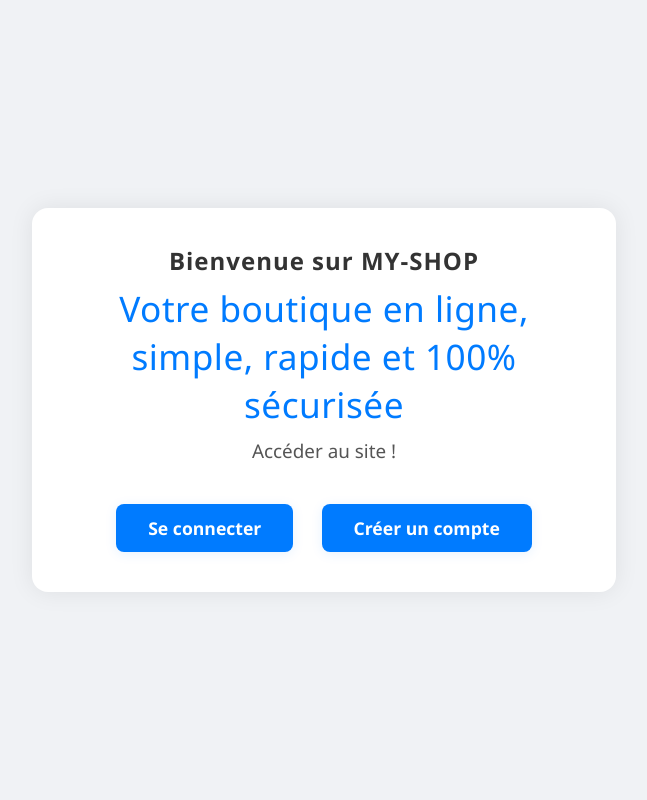
After one commit to celiathom/my_shop, a PHP site: page / in a window 1280 px wide. The commit adds this page. Shown: the whole page, without its empty margins (316-963 px from the left). Run offline with PHP 8.4, Linux system fonts and the light colour scheme.

Commit message:
Accueil dynamique : affichage conditionnel selon connexion et rôle (admin ou non), redirection après login, design pro

```diff
--- a/myshop/admin.php
+++ b/myshop/admin.php
@@ -2,7 +2,7 @@
 ini_set('display_errors', 1);
 error_reporting(E_ALL);
 session_start();
-// Redirige si l'utilisateur n'est pas connecté
+// Redirige automatiquement vers la page de connexion ou d'inscription si l'utilisateur n'est pas connecté
 if (!isset($_SESSION['user_id'])) {
     header('Location: signin.php');
     exit();
@@ -369,6 +369,7 @@ if (isset($_GET['page']) && $_GET['page'] === 'categories') {
     <link rel="stylesheet" href="css/style.css">
 </head>
 <body>
+    <div class="admin-center">
         <h1>Administration MY SHOP</h1>
         <nav>
             <ul>
@@ -376,6 +377,7 @@ if (isset($_GET['page']) && $_GET['page'] === 'categories') {
                 <li><a href="admin.php?page=products">Produits</a></li>
                 <li><a href="admin.php?page=categories">Catégories</a></li>
                 <li><a href="index.php">Retour à l'accueil</a></li>
+                <li><a href="logout.php">Déconnexion</a></li>
             </ul>
         </nav>
         <hr>
@@ -390,5 +392,6 @@ if (isset($_GET['page']) && $_GET['page'] === 'categories') {
             }
             ?>
         </div>
+    </div>
 </body>
 </html>
--- /dev/null
+++ b/myshop/css/style.css
@@ -0,0 +1,179 @@
+/* Design général pour tout le site */
+body {
+  margin: 0;
+  padding: 0;
+  font-family: "Segoe UI", Tahoma, Geneva, Verdana, sans-serif;
+  background: #f0f2f5;
+  color: #333;
+}
+
+h1 {
+  text-align: center;
+  color: #333;
+}
+
+/* Container de la page d'inscription */
+.auth-body {
+  display: flex;
+  justify-content: center;
+  align-items: center;
+  height: 100vh;
+}
+
+.auth-container {
+  background: #fff;
+  padding: 40px;
+  border-radius: 12px;
+  box-shadow: 0 0 20px rgba(0, 0, 0, 0.1);
+  width: 100%;
+  max-width: 400px;
+}
+
+.auth-container h1 {
+  margin-bottom: 20px;
+}
+
+.auth-form label {
+  display: block;
+  margin-bottom: 5px;
+  font-weight: bold;
+}
+
+.auth-form input {
+  width: 100%;
+  padding: 12px;
+  margin-bottom: 20px;
+  border: 1px solid #ccc;
+  border-radius: 6px;
+  transition: border 0.3s;
+}
+
+.auth-form input:focus {
+  border-color: #007bff;
+  outline: none;
+}
+
+.btn-primary {
+  width: 100%;
+  padding: 12px;
+  background: #007bff;
+  color: #fff;
+  font-weight: bold;
+  border: none;
+  border-radius: 6px;
+  cursor: pointer;
+  transition: background 0.3s;
+}
+
+.btn-primary:hover {
+  background: #0056b3;
+}
+
+.auth-link {
+  text-align: center;
+  margin-top: 15px;
+}
+
+.auth-link a {
+  color: #007bff;
+  text-decoration: none;
+}
+
+.auth-link a:hover {
+  text-decoration: underline;
+}
+
+.error-box {
+  background: #ffe0e0;
+  color: #b30000;
+  padding: 10px 15px;
+  border-radius: 6px;
+  margin-bottom: 20px;
+}
+
+/* Centrage et style professionnel pour la page d'accueil */
+.home-center {
+  min-height: 100vh;
+  display: flex;
+  flex-direction: column;
+  justify-content: center;
+  align-items: center;
+  background: linear-gradient(120deg, #f0f2f5 60%, #e6ecfa 100%);
+}
+.home-box {
+  background: #fff;
+  padding: 48px 40px 40px 40px;
+  border-radius: 18px;
+  box-shadow: 0 8px 32px rgba(0, 0, 0, 0.1);
+  text-align: center;
+  min-width: 420px;
+  max-width: 520px;
+  transition: box-shadow 0.2s;
+}
+.home-box:hover {
+  box-shadow: 0 12px 40px rgba(0, 123, 255, 0.13);
+}
+.home-title {
+  font-size: 0.85rem;
+  font-weight: 400;
+  color: #007bff;
+  margin-bottom: 12px;
+  letter-spacing: 0.5px;
+}
+.home-welcome {
+  font-size: 6vw;
+  font-weight: 900;
+  margin-bottom: 10px;
+  color: #23272f;
+  line-height: 1.08;
+  letter-spacing: 1px;
+}
+@media (max-width: 600px) {
+  .home-welcome {
+    font-size: 2.5rem;
+  }
+  .home-title {
+    font-size: 0.95rem;
+  }
+}
+.home-subtitle {
+  color: #6c757d;
+  font-size: 1.18rem;
+  margin-bottom: 32px;
+  font-weight: 500;
+}
+.home-btn {
+  display: inline-block;
+  margin: 22px 18px 0 18px;
+  padding: 15px 44px;
+  font-size: 1.18rem;
+  border-radius: 9px;
+  border: none;
+  background: linear-gradient(90deg, #007bff 80%, #0056b3 100%);
+  color: #fff;
+  font-weight: 600;
+  cursor: pointer;
+  transition: background 0.18s, box-shadow 0.18s;
+  text-decoration: none;
+  box-shadow: 0 2px 12px rgba(0, 123, 255, 0.1);
+  outline: none;
+}
+.home-btn:hover,
+.home-btn:focus {
+  background: linear-gradient(90deg, #0056b3 60%, #007bff 100%);
+  box-shadow: 0 4px 18px rgba(0, 123, 255, 0.16);
+}
+.admin-link {
+  display: block;
+  margin-top: 28px;
+  color: #007bff;
+  font-weight: 700;
+  text-decoration: none;
+  font-size: 1.08rem;
+  letter-spacing: 0.2px;
+  transition: color 0.18s;
+}
+.admin-link:hover {
+  color: #0056b3;
+  text-decoration: underline;
+}
--- /dev/null
+++ b/myshop/index.php
@@ -0,0 +1,79 @@
+<?php
+session_start();
+?>
+<!DOCTYPE html>
+<html lang="fr">
+<head>
+    <meta charset="UTF-8">
+    <title>Accueil - MY SHOP</title>
+    <link rel="stylesheet" href="css/style.css">
+    <style>
+        .home-center {
+            min-height: 100vh;
+            display: flex;
+            flex-direction: column;
+            justify-content: center;
+            align-items: center;
+            background: #f0f2f5;
+        }
+        .home-box {
+            background: #fff;
+            padding: 40px 32px;
+            border-radius: 16px;
+            box-shadow: 0 0 24px rgba(0,0,0,0.08);
+            text-align: center;
+            min-width: 320px;
+        }
+        .home-title {
+            font-size: 2.2rem;
+            margin-bottom: 10px;
+            color: #007BFF;
+        }
+        .home-welcome {
+            font-size: 1.5rem;
+            margin-bottom: 10px;
+            color: #333;
+        }
+        .home-subtitle {
+            color: #555;
+            margin-bottom: 30px;
+        }
+        .home-btn {
+            display: inline-block;
+            margin: 10px 12px 0 12px;
+            padding: 12px 32px;
+            font-size: 1.1rem;
+            border-radius: 8px;
+            border: none;
+            background: #007BFF;
+            color: #fff;
+            font-weight: bold;
+            cursor: pointer;
+            transition: background 0.2s;
+            text-decoration: none;
+        }
+        .home-btn:hover {
+            background: #0056b3;
+        }
+        .admin-link {
+            display: block;
+            margin-top: 24px;
+            color: #007BFF;
+            font-weight: bold;
+            text-decoration: none;
+        }
+        .admin-link:hover {
+            text-decoration: underline;
+        }
+    </style>
+</head>
+<body class="home-center">
+    <div class="home-box">
+        <div class="home-welcome">Bienvenue sur MY-SHOP</div>
+        <div class="home-title">Votre boutique en ligne, simple, rapide et 100% sécurisée</div>
+        <div class="home-subtitle">Accéder au site !</div>
+        <a href="signin.php" class="home-btn">Se connecter</a>
+        <a href="signup.php" class="home-btn">Créer un compte</a>
+    </div>
+</body>
+</html>
--- /dev/null
+++ b/myshop/logout.php
@@ -0,0 +1,6 @@
+<?php
+session_start();
+session_unset();
+session_destroy();
+header('Location: signin.php');
+exit();
```
Also changed, not shown: config/classes/User.php (deleted, +0 -48 lines), config/database.php (deleted, +0 -19 lines), myshop/classes/Category.php (added, +36 -0 lines), myshop/classes/Database.php (added, +21 -0 lines), myshop/classes/Product.php (added, +36 -0 lines), myshop/classes/User.php (added, +54 -0 lines), myshop/signin.php (added, +79 -0 lines), myshop/signup.php (added, +94 -0 lines), README.md (deleted). Lines whose indentation alone changed are shown as unchanged.
